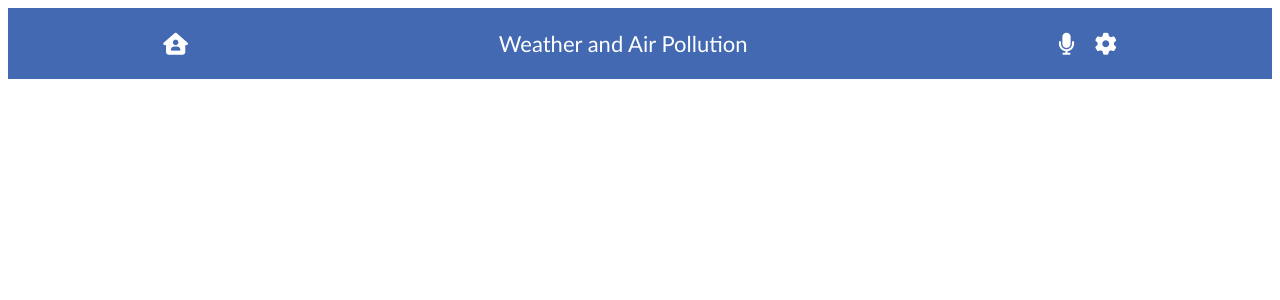
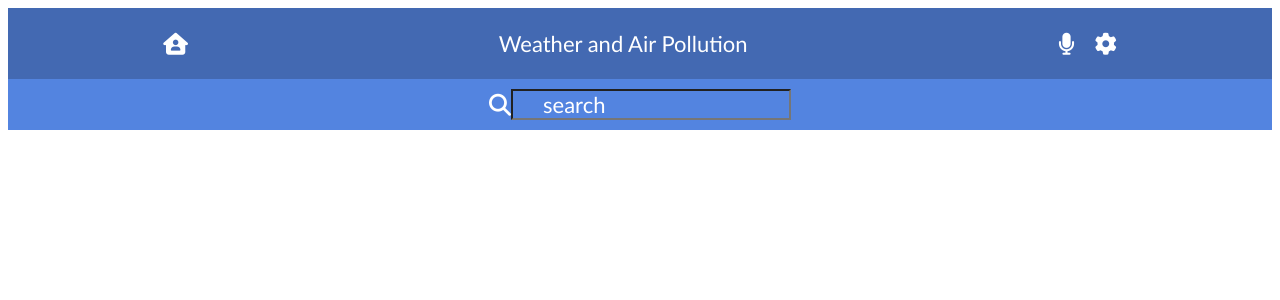
Before and after one commit to mohamed20163858/-weather-and-air-pollution, a React (Create React App) app: page / in a window 1280 px wide. Shown: the top 300 px of the page. Built offline with nearby package versions, Linux system fonts and the light colour scheme; no server answers; a web font is replaced by a local one.

Commit message:
Add Search bar

```diff
--- a/src/App.js
+++ b/src/App.js
@@ -5,7 +5,7 @@ import { fetchAllMissions } from './redux/missions/missions';
 import { fetchAllRockets } from './redux/rockets/rockets';
 import Navbar from './components/Navbar';
 import MyProfile from './components/My profile';
-import Rockets from './components/Rockets';
+import Cities from './components/Cities';
 import Missions from './components/Missions';
 
 const App = () => {
@@ -19,7 +19,7 @@ const App = () => {
     <Router>
       <Navbar />
       <Routes>
-        <Route path="/" element={<Rockets />} />
+        <Route path="/" element={<Cities />} />
         <Route path="/missions" element={<Missions />} />
         <Route path="/my-profile" element={<MyProfile />} />
       </Routes>
--- /dev/null
+++ b/src/components/Cities.css
@@ -0,0 +1,24 @@
+.search {
+  width: 100%;
+  background-color: #5384e0;
+  display: flex;
+  justify-content: center;
+  align-items: center;
+  padding: 10px;
+  box-sizing: border-box;
+}
+
+.search input {
+  background-color: #5384e0;
+  color: white;
+  padding-left: 20px;
+}
+
+.search input::placeholder {
+  padding-left: 10px;
+  color: white;
+}
+
+.search i {
+  color: white;
+}
--- /dev/null
+++ b/src/components/Cities.js
@@ -0,0 +1,28 @@
+import { useSelector } from 'react-redux';
+import RocketCard from './rocketCard';
+import './Cities.css';
+
+const Cities = () => {
+  const infoUI = [];
+  const infoState = useSelector((state) => state.rocketInfo);
+  for (let i = 0; i < infoState.length; i += 1) {
+    infoUI.push(<RocketCard
+      rocketId={infoState[i].id}
+      rocketName={infoState[i].rocket_name}
+      rocketDescription={infoState[i].description}
+      rocketImage={infoState[i].flickr_images[0]}
+      reserved={Boolean(infoState[i].reserved)}
+      key={`city-${infoState[i].id}`}
+    />);
+  }
+  return (
+    <div data-testid="momo-id">
+      <div className="search">
+        <i className="fa-solid fa-magnifying-glass" />
+        <input type="text" placeholder="search" />
+      </div>
+      {infoUI}
+    </div>
+  );
+};
+export default Cities;
```
